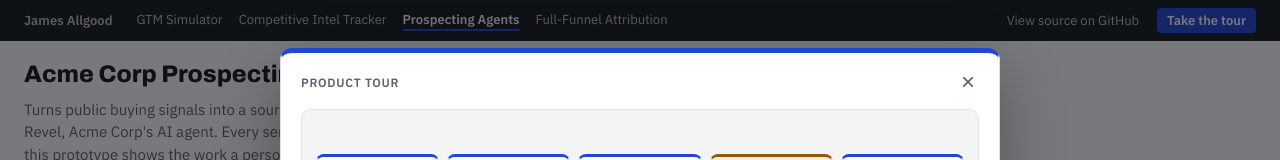
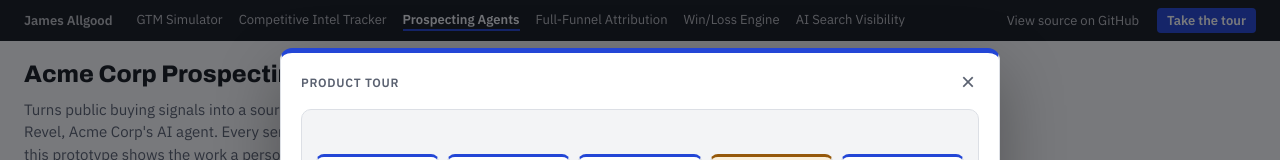
Before and after one commit to jamesallgood99/acme-prospecting-agents, a plain HTML site: page index.html in a window 1280 px wide. Shown: the top 160 px of the page. Drawn offline with Linux system fonts and the light colour scheme.

Commit message:
Add Win/Loss Engine and AI Search Visibility to the project ribbon
Co-Authored-By: Claude Opus 5.5 <noreply@anthropic.com>
Claude-Session: https://claude.ai/code/session_01EqEWXZ1Vk2QKwfMfTta3PS

```diff
--- a/index.html
+++ b/index.html
@@ -130,6 +130,8 @@ details summary { cursor: pointer; }
     <a href="https://jamesallgood99.github.io/competitive-intel-tracker/">Competitive Intel Tracker</a>
     <a href="https://jamesallgood99.github.io/acme-prospecting-agents/" aria-current="page">Prospecting Agents</a>
     <a href="https://jamesallgood99.github.io/full-funnel-attribution/">Full-Funnel Attribution</a>
+    <a href="https://jamesallgood99.github.io/win-loss-engine/">Win/Loss Engine</a>
+    <a href="https://jamesallgood99.github.io/ai-search-visibility/">AI Search Visibility</a>
   </nav>
   <a class="gh" href="https://github.com/jamesallgood99/acme-prospecting-agents">View source on GitHub</a>
   <button class="tour-open" type="button" data-tour-open>Take the tour</button>
```
